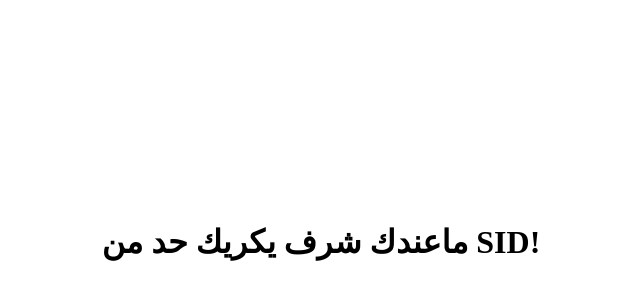
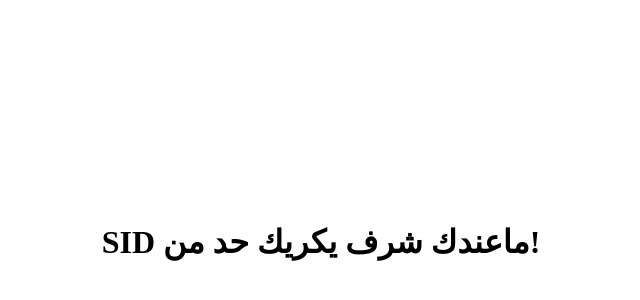
Before and after one commit to OussaMe1/SID_RO, a plain HTML site: page index.html in a window 1280 px wide. Shown: the part 30-330 px from the top of the page, without its empty margins (319-959 px from the left). Drawn offline with Linux system fonts and the light colour scheme.

Commit message:
Update index.html

```diff
--- a/index.html
+++ b/index.html
@@ -4,6 +4,6 @@
     <title>Message Page</title>
 </head>
 <body>
-    <h1 style="text-align: center; margin-top: 20%;">ماعندك شرف يكريك حد من SID!</h1>
+    <h1 style="text-align: center; margin-top: 20%;"> SID ماعندك شرف يكريك حد من!</h1>
 </body>
 </html>
```
